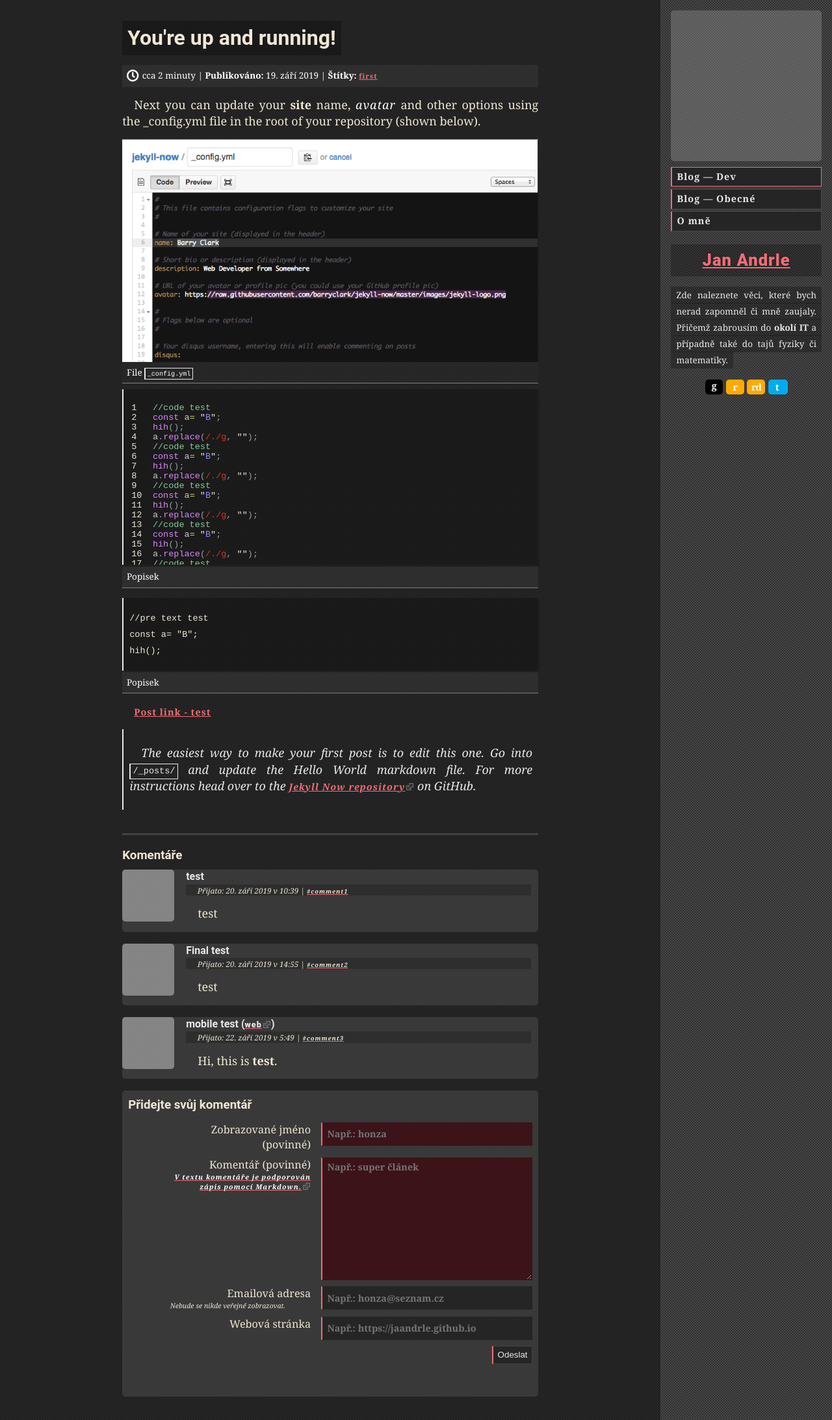
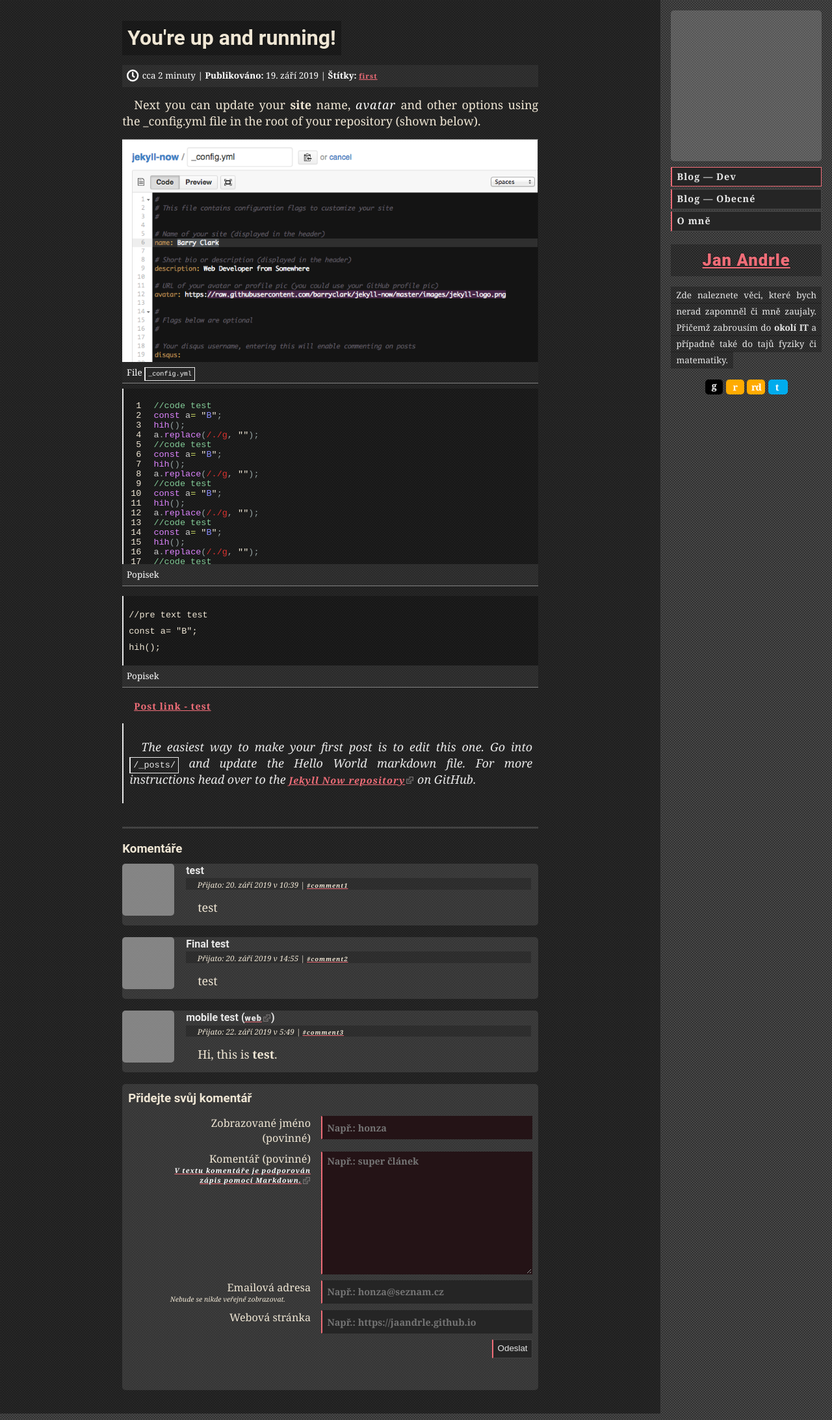
Before and after one commit to jaandrle/jaandrle.github.io, a Jekyll site: the page built from _posts/2019-9-19-Hello-World.md, in a window 1280 px wide. Shown: the whole page at 65% size. Built offline with Jekyll 4.4.1, drawn with Linux system fonts in a browser that asks for light colours; grey boxes are pictures that could not be loaded.

Commit message:
:bug: styles fixes

```diff
--- a/_sass/_comments.scss
+++ b/_sass/_comments.scss
@@ -79,7 +79,7 @@
         transition: background 1s;
         &:invalid {
             outline: none;
-            background: #3c1318;
+            background: #241316;
 
         }
     }
--- a/_sass/_highlights.scss
+++ b/_sass/_highlights.scss
@@ -2,25 +2,28 @@
 .highlight {
   background-color: rgba(0,0,0,.25);
   max-height: 15em;
-  padding: 1em 1em 0 .5em;
+  padding: 1rem 1rem 0 .5rem;
   border-left: 2px solid $gray;
-  -moz-box-shadow: 3px 3px rgba(0,0,0,0.1);
-  -webkit-box-shadow: 3px 3px rgba(0,0,0,0.1);
-  box-shadow: 3px 3px rgba(0,0,0,0.1);
-  margin: .5em 0 .5em 0;
+  margin: .5rem 0 .5rem 0;
   overflow: auto;
+  .lineno {
+    text-align: right;
+  }
   pre {
-    margin: 0 0 1em 0;
+    margin: 0;
+  }
+  >pre {
+    margin: 0 0 1rem 0;
   }
   .code {
-    padding-left: 1em;
+    padding-left: 1rem;
   }
   code {
     border: none;
     padding: 0;
   }
   +.info{
-    margin-top: -.5em;
+    margin-top: -.5rem;
     border-bottom: 1px solid gray;
     text-indent: 0;
   }
@@ -30,7 +33,7 @@
   font: .75em 'Bitstream Vera Sans Mono','Courier', monospace;
   border: 1px solid $gray;
   border-left-width: 2px;
-  padding: .25em;
+  padding: .25rem;
 }
 
 .highlight .c { color: #84CE99 } /* Comment */
```
